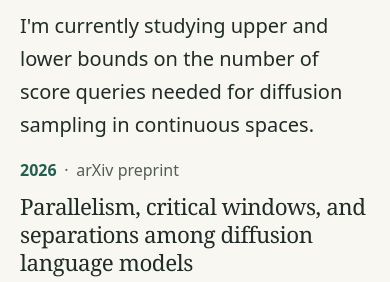
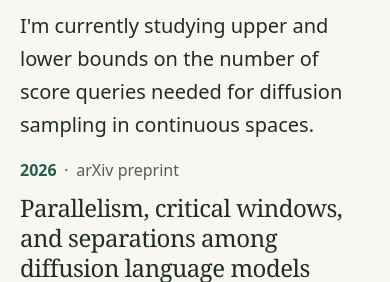
Before and after one commit to Prince-Polo/prince-polo.github.io, a plain HTML site: page index.html in a window 390 px wide. Shown: the part 888-1170 px from the top of the page. Drawn offline with Linux system fonts and the light colour scheme.

Commit message:
Update styles.css

```diff
--- a/styles.css
+++ b/styles.css
@@ -190,7 +190,7 @@ h2 {
 }
 
 h3 {
-  font-size: clamp(1.4rem, 2.6vw, 1.75rem);
+  font-size: clamp(1.5rem, 2.6vw, 1.75rem);
   line-height: 1.25;
   letter-spacing: -0.02em;
 }
```
